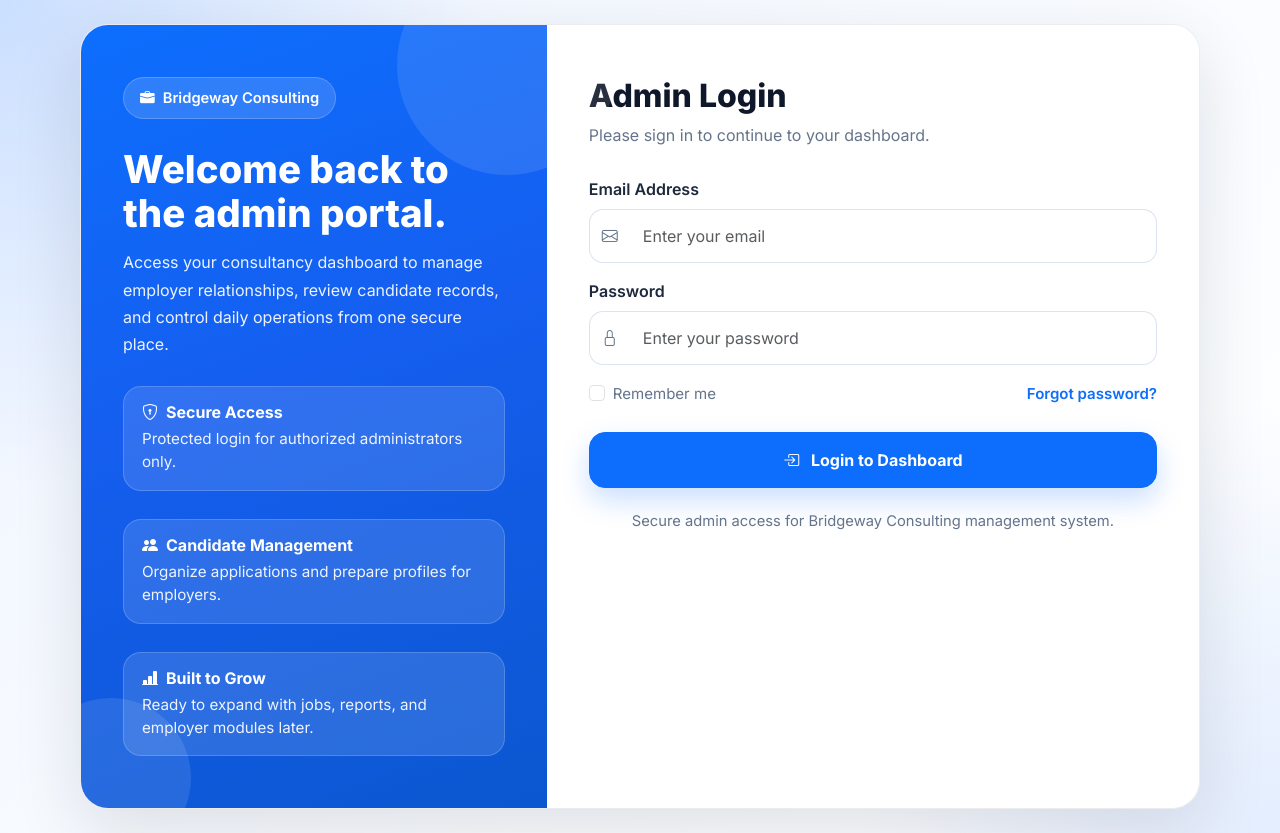
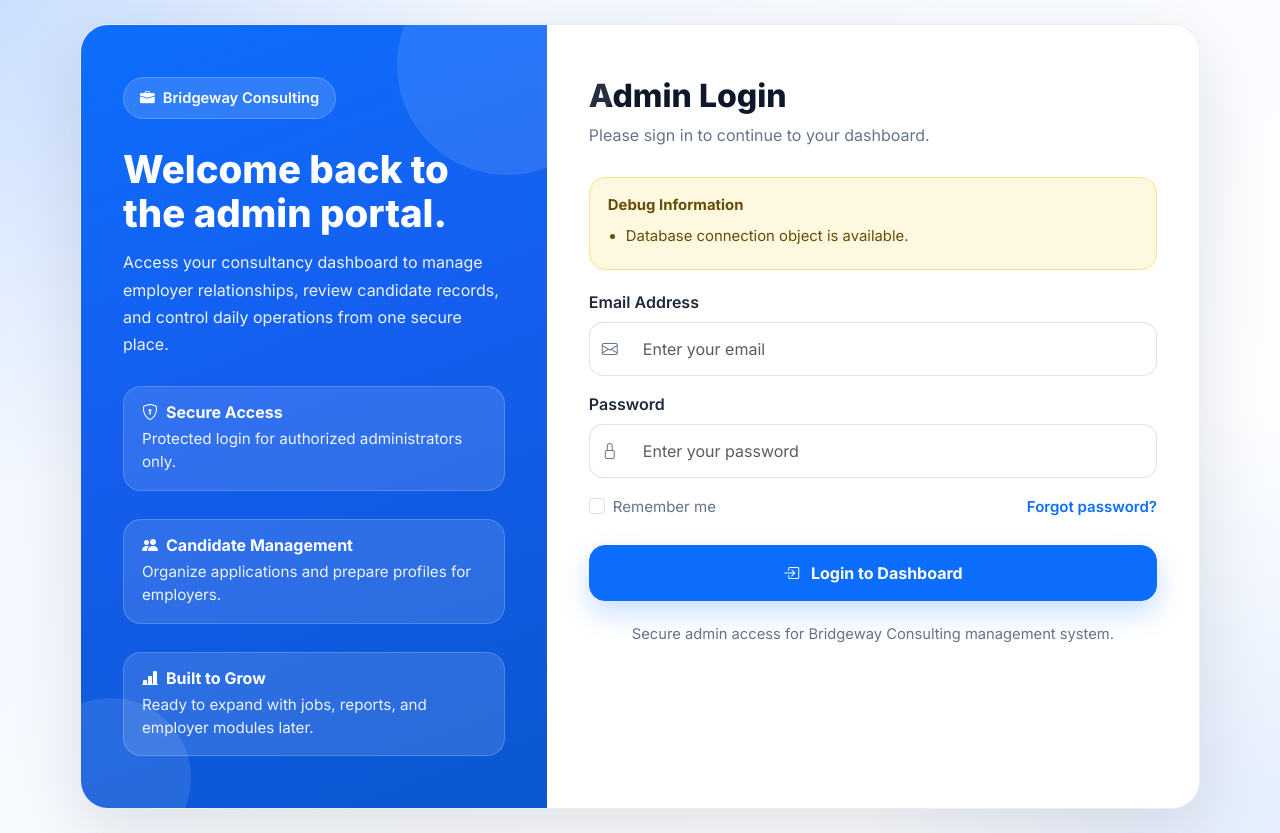
Before and after one commit to Bilawalkhan775/bridgewayconsulting, a PHP site: page /login.php in a window 1280 px wide. Run offline with PHP 8.4, Linux system fonts and the light colour scheme; a stand-in replaces the project's code that opens the database connection; some libraries are stand-ins or nearby versions.

Commit message:
debugging

```diff
--- a/login.php
+++ b/login.php
@@ -2,40 +2,123 @@
 session_start();
 require_once 'db.php';
 
+/*
+|--------------------------------------------------------------------------
+| DEBUG MODE
+|--------------------------------------------------------------------------
+| Set to false after testing is complete
+*/
+$debug_mode = true;
+$debug_messages = [];
+
+/*
+|--------------------------------------------------------------------------
+| DEBUG HELPER
+|--------------------------------------------------------------------------
+*/
+function add_debug(&$debug_messages, $message)
+{
+    $debug_messages[] = $message;
+}
+
+/*
+|--------------------------------------------------------------------------
+| CHECK DATABASE CONNECTION
+|--------------------------------------------------------------------------
+*/
+if (!isset($conn) || !$conn) {
+    die("Database connection failed. Please check db.php");
+} else {
+    add_debug($debug_messages, "Database connection object is available.");
+}
+
+/*
+|--------------------------------------------------------------------------
+| REDIRECT IF ALREADY LOGGED IN
+|--------------------------------------------------------------------------
+*/
 if (isset($_SESSION['admin_id'])) {
+    add_debug($debug_messages, "Admin session already exists. Redirecting to dashboard.");
     header('Location: dashboard.php');
     exit;
 }
 
 $error = '';
+$success = '';
 
+/*
+|--------------------------------------------------------------------------
+| HANDLE LOGIN
+|--------------------------------------------------------------------------
+*/
 if ($_SERVER['REQUEST_METHOD'] === 'POST') {
     $email = trim($_POST['email'] ?? '');
     $password = trim($_POST['password'] ?? '');
 
+    add_debug($debug_messages, "Form submitted.");
+    add_debug($debug_messages, "Entered email: " . htmlspecialchars($email));
+
     if (empty($email) || empty($password)) {
         $error = 'Please enter email and password.';
+        add_debug($debug_messages, "Validation failed: email or password is empty.");
     } else {
-        $stmt = $conn->prepare("SELECT id, full_name, email, password FROM admins WHERE email = ? LIMIT 1");
+        $sql = "SELECT id, full_name, email, password FROM admins WHERE email = ? LIMIT 1";
+        $stmt = $conn->prepare($sql);
+
+        if (!$stmt) {
+            $error = 'Database query preparation failed.';
+            add_debug($debug_messages, "Prepare failed: " . $conn->error);
+        } else {
+            add_debug($debug_messages, "SQL statement prepared successfully.");
+
             $stmt->bind_param("s", $email);
-        $stmt->execute();
+
+            if (!$stmt->execute()) {
+                $error = 'Failed to execute login query.';
+                add_debug($debug_messages, "Execute failed: " . $stmt->error);
+            } else {
+                add_debug($debug_messages, "SQL statement executed successfully.");
+
                 $result = $stmt->get_result();
+
+                if (!$result) {
+                    $error = 'Failed to fetch login result.';
+                    add_debug($debug_messages, "get_result() failed. This may happen if mysqlnd is missing.");
+                } else {
+                    add_debug($debug_messages, "Rows found: " . $result->num_rows);
 
                     if ($result->num_rows === 1) {
                         $admin = $result->fetch_assoc();
 
+                        add_debug($debug_messages, "Admin record found.");
+                        add_debug($debug_messages, "Admin ID: " . $admin['id']);
+                        add_debug($debug_messages, "Admin Email from DB: " . htmlspecialchars($admin['email']));
+                        add_debug($debug_messages, "Password hash found in DB.");
+
                         if (password_verify($password, $admin['password'])) {
+                            add_debug($debug_messages, "Password verified successfully.");
+
                             $_SESSION['admin_id'] = $admin['id'];
                             $_SESSION['admin_name'] = $admin['full_name'];
                             $_SESSION['admin_email'] = $admin['email'];
 
-                header('Location: dashboard.php');
-                exit;
+                            $success = 'Login successful. Redirecting to dashboard...';
+                            add_debug($debug_messages, "Session variables set successfully.");
+
+                            header('refresh:2;url=dashboard.php');
                         } else {
                             $error = 'Invalid email or password.';
+                            add_debug($debug_messages, "Password verification failed.");
+                            add_debug($debug_messages, "Entered password did not match stored hash.");
                         }
                     } else {
                         $error = 'Invalid email or password.';
+                        add_debug($debug_messages, "No matching admin found for this email.");
+                    }
+                }
+            }
+
+            $stmt->close();
         }
     }
 }
@@ -217,11 +300,6 @@
             box-shadow: none !important;
         }
 
-        .single-input {
-            border-radius: 14px !important;
-            border-left: 1px solid #dbe4f0 !important;
-        }
-
         .form-control:focus,
         .input-group:focus-within .input-group-text {
             border-color: rgba(13, 110, 253, 0.55);
@@ -265,6 +343,31 @@
 
         .alert {
             border-radius: 16px;
+        }
+
+        .debug-box {
+            background: #fff8e1;
+            border: 1px solid #ffe08a;
+            color: #664d03;
+            border-radius: 16px;
+            padding: 16px 18px;
+            margin-bottom: 20px;
+            font-size: 0.93rem;
+        }
+
+        .debug-box strong {
+            display: block;
+            margin-bottom: 8px;
+        }
+
+        .debug-box ul {
+            margin: 0;
+            padding-left: 18px;
+        }
+
+        .debug-box li {
+            margin-bottom: 6px;
+            word-break: break-word;
         }
 
         @media (max-width: 991.98px) {
@@ -324,6 +427,23 @@
                             </div>
                         <?php endif; ?>
 
+                        <?php if (!empty($success)): ?>
+                            <div class="alert alert-success">
+                                <?php echo htmlspecialchars($success); ?>
+                            </div>
+                        <?php endif; ?>
+
+                        <?php if ($debug_mode && !empty($debug_messages)): ?>
+                            <div class="debug-box">
+                                <strong>Debug Information</strong>
+                                <ul>
+                                    <?php foreach ($debug_messages as $message): ?>
+                                        <li><?php echo htmlspecialchars($message); ?></li>
+                                    <?php endforeach; ?>
+                                </ul>
+                            </div>
+                        <?php endif; ?>
+
                         <form method="POST" action="">
                             <div class="mb-3">
                                 <label class="form-label">Email Address</label>
@@ -331,7 +451,14 @@
                                     <span class="input-group-text">
                                         <i class="bi bi-envelope"></i>
                                     </span>
-                                    <input type="email" name="email" class="form-control" placeholder="Enter your email" required>
+                                    <input
+                                        type="email"
+                                        name="email"
+                                        class="form-control"
+                                        placeholder="Enter your email"
+                                        value="<?php echo htmlspecialchars($_POST['email'] ?? ''); ?>"
+                                        required
+                                    >
                                 </div>
                             </div>
 
@@ -341,7 +468,13 @@
                                     <span class="input-group-text">
                                         <i class="bi bi-lock"></i>
                                     </span>
-                                    <input type="password" name="password" class="form-control" placeholder="Enter your password" required>
+                                    <input
+                                        type="password"
+                                        name="password"
+                                        class="form-control"
+                                        placeholder="Enter your password"
+                                        required
+                                    >
                                 </div>
                             </div>
 
```
Lines whose indentation alone changed are shown as unchanged.
